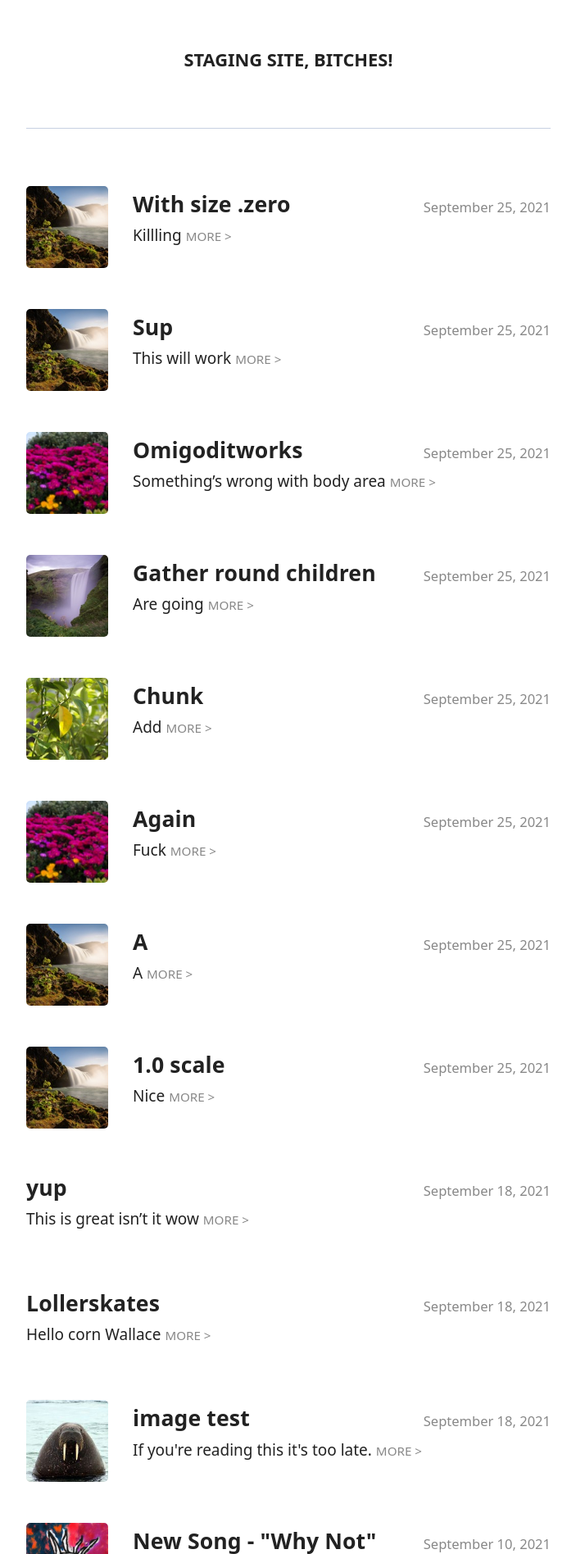
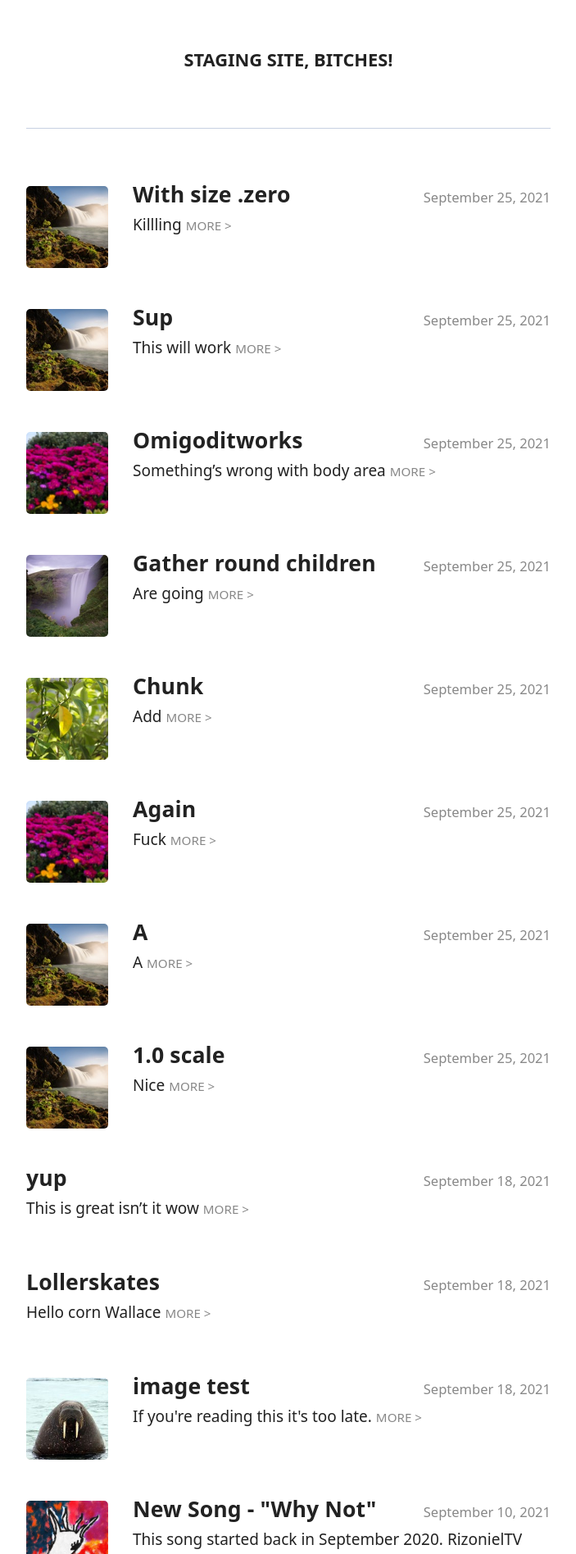
Before and after one commit to dylanhand/staging, a Jekyll site: the page built from index.html, in a window 1280 px wide. Shown: the part 423-2319 px from the top of the page at 82% size, without its empty margins (288-991 px from the left). Built offline with Jekyll 4.4.1, drawn with Linux system fonts in a browser that asks for light colours.

Commit message:
source branch - Test images in post summary on mobile

```diff
--- a/_sass/4-layouts/_article.scss
+++ b/_sass/4-layouts/_article.scss
@@ -14,9 +14,6 @@
 .article__image-box {
   display: table;
   margin-right: 30px;
-  @media (max-width: $mobile) {
-    display: none;
-  }
 }
 
 .article__image {
@@ -28,6 +25,10 @@
   background-size: cover;
   background-repeat: no-repeat;
   background-color: $gray-white;
+  @media (max-width: $mobile) {
+    width: 70px;
+    height: 70px;
+  }
 }
 
 .article__title__container {
@@ -45,6 +46,8 @@
 .article__title {
   display: inline-block;
   margin: 0;
+  line-height: 1.8rem;
+  margin-top: -8px; // System font on iOS has internal padding at the top. this lines it up with the image
   a {
     font-size: 1.4rem;
     font-weight: 600;
```
